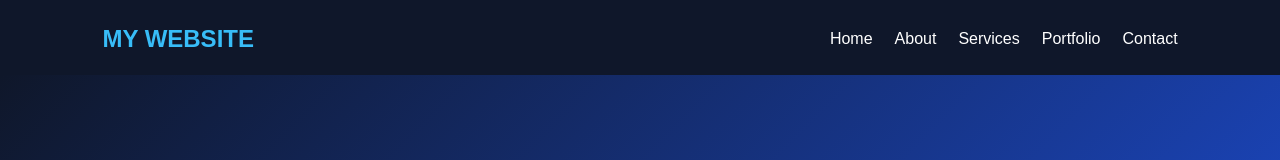
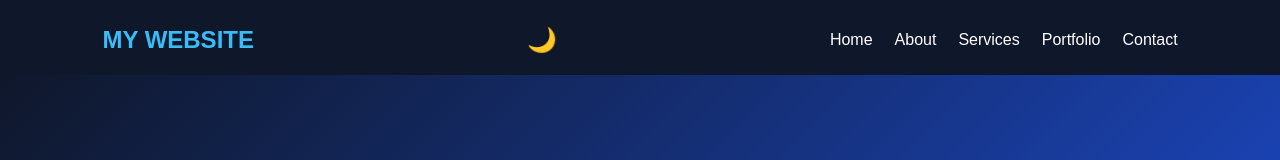
Before and after one commit to kawsarloby0-a11y/my-first-website, a plain HTML site: page index.html in a window 1280 px wide. Shown: the top 160 px of the page. Drawn offline with Linux system fonts and the light colour scheme.

Commit message:
add dark mode toggel

```diff
--- a/index.html
+++ b/index.html
@@ -19,7 +19,10 @@
         aria-label="Open navigation menu"
         aria-expanded="false">
         ☰
-    </button>
+    </button><button class="theme-toggle" id="theme-toggle"
+    aria-label="Toggle dark mode">
+    🌙
+</button>
 
     <ul class="nav-links" id="nav-links">
         <li><a href="#home">Home</a></li>
```
